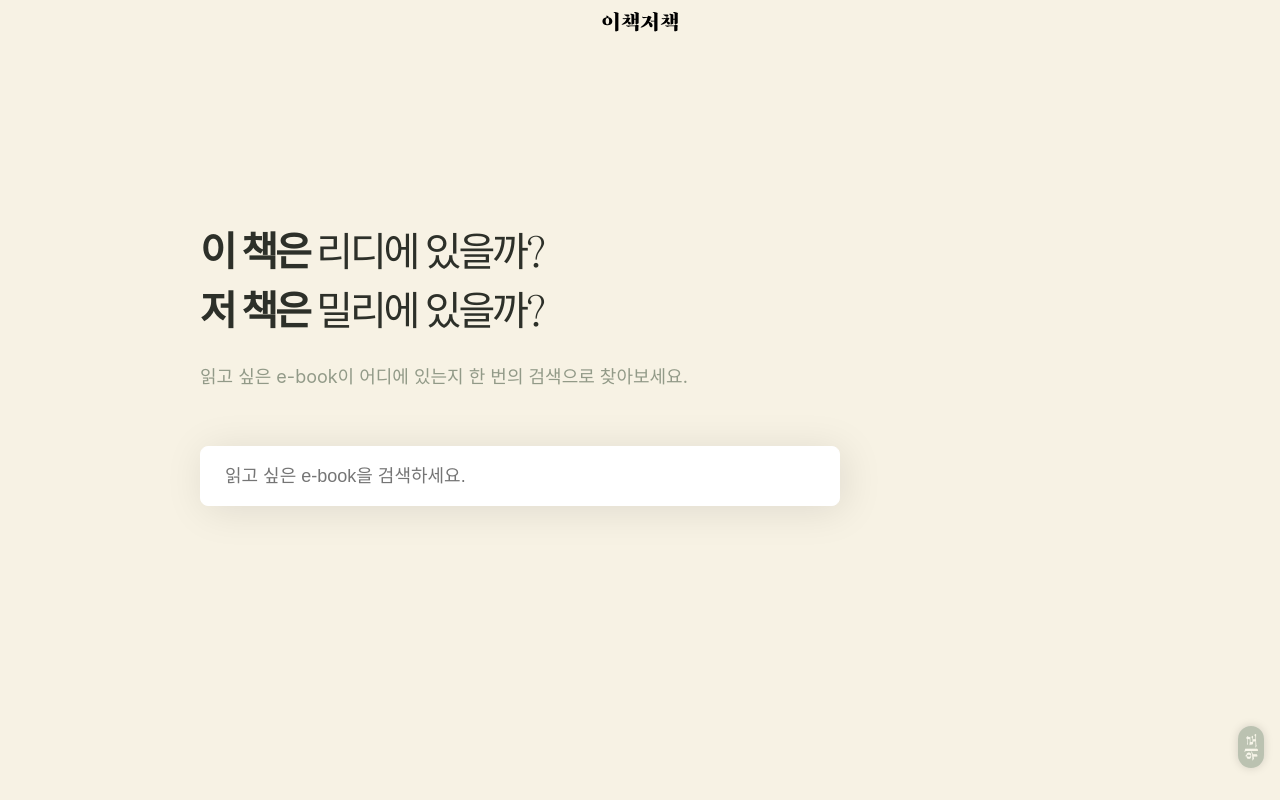
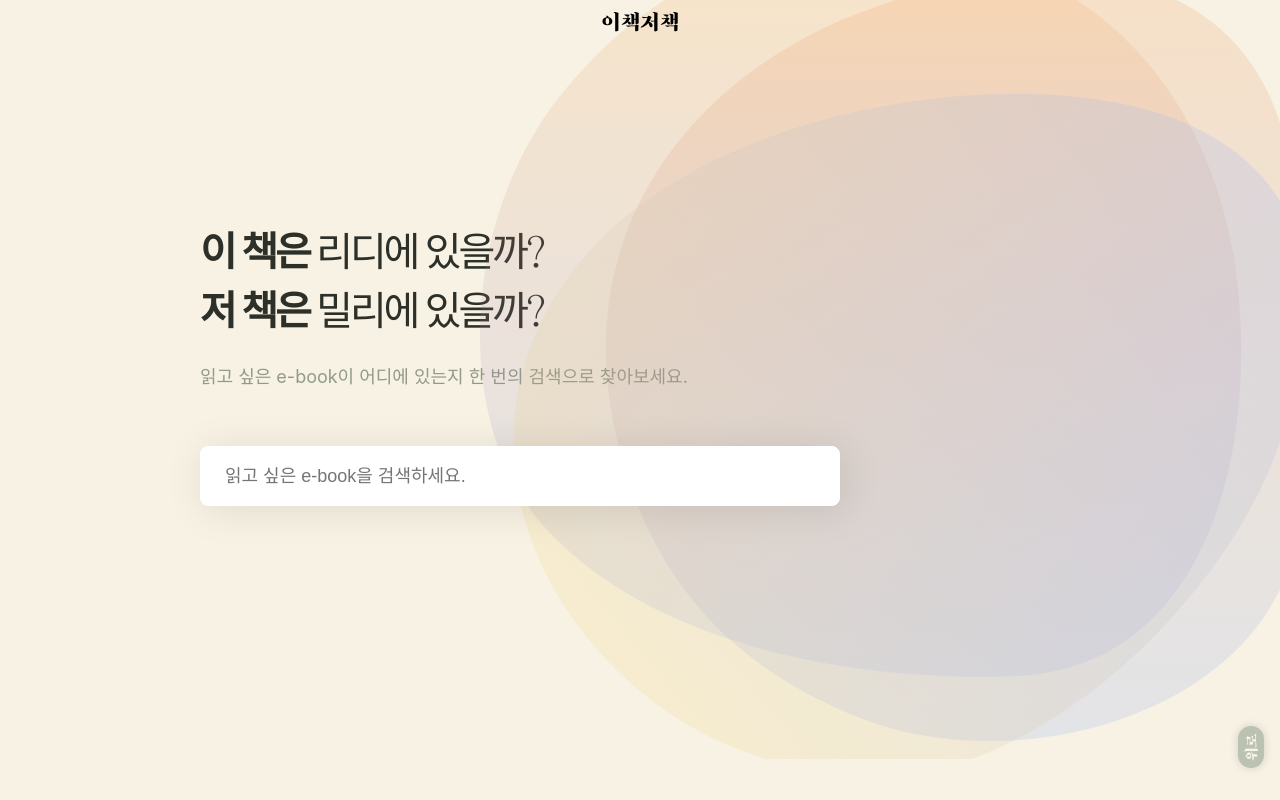
Before and after one commit to ridimillie/ridimillie-frontend, a Next.js app: page / in a window 1280 px wide. Shown: the top 800 px of the page. Built offline with nearby package versions, Linux system fonts and the light colour scheme.

Commit message:
[Style] Home: add background-shape

```diff
--- a/components/home/MainInput.tsx
+++ b/components/home/MainInput.tsx
@@ -7,6 +7,7 @@
     position: relative;
     height: 96px;
     padding: 18px 40px;
+    z-index: 10;
     @media (max-width: 768px) {
       height: 70px;
       padding: 10px 16px;
--- a/pages/index.tsx
+++ b/pages/index.tsx
@@ -119,6 +119,22 @@
       width: 260px;
     }
   `,
+
+  HomeBackground: styled.img`
+    position: absolute;
+    top: 0;
+    right: 0;
+    width: 880px;
+    @media (max-width: 1440px) {
+      width: 800px;
+    }
+    @media (max-width: 1140px) {
+      width: 640px;
+    }
+    @media (max-width: 768px) {
+      display: none;
+    }
+  `,
 };
 
 function useWindowSize() {
@@ -212,6 +228,7 @@
       <Styled.ScrollTopBtn onClick={scrollTop}>
         <img src='/assets/images/up-text.svg' />
       </Styled.ScrollTopBtn>
+      <Styled.HomeBackground src='/assets/images/background-shape.svg' />
     </>
   );
 }
```
Also changed, not shown: public/assets/images/background-shape.svg (added).
